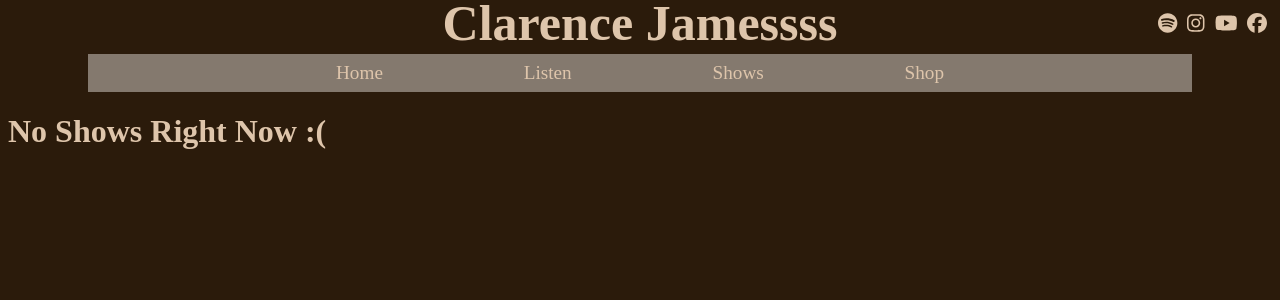
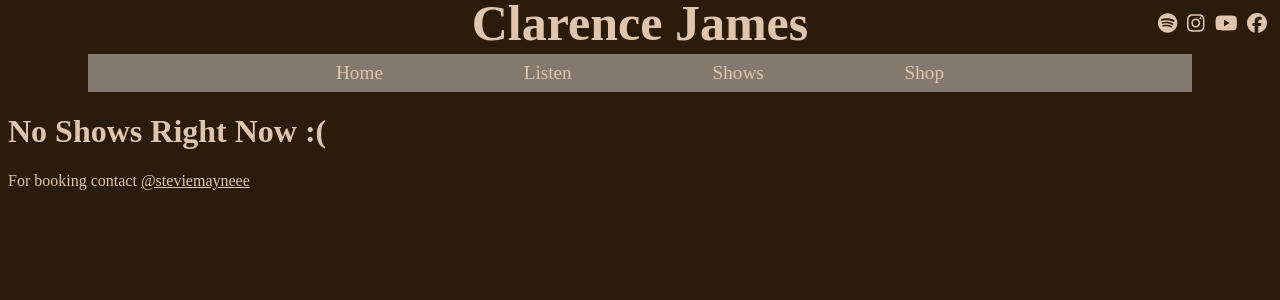
Before and after one commit to MatteoCoffman/ClarenceJames, a React (Create React App) app: page /shows in a window 1280 px wide. Shown: the top 300 px of the page. Built offline with nearby package versions, Linux system fonts and the light colour scheme.

Commit message:
Added Stevie Link

```diff
--- a/src/App.css
+++ b/src/App.css
@@ -1,5 +1,13 @@
 body {
   background-color: #2b1b0b;
+}
+
+p {
+  color: #dec5ab;
+}
+
+a {
+  color: #dec5ab;
 }
 
 h1 {
--- a/src/App.js
+++ b/src/App.js
@@ -12,7 +12,7 @@ function App() {
   return (
     <Router>
       <div className="header">
-        <h1 className="name">Clarence Jamessss</h1>
+        <h1 className="name">Clarence James</h1>
         <div className="socials">
           <Socials />
         </div>
--- a/src/pages/Shows.js
+++ b/src/pages/Shows.js
@@ -2,6 +2,10 @@ export default function Shows() {
   return (
     <div>
       <h1>No Shows Right Now :(</h1>
+      <p>
+        For booking contact{" "}
+        <a href="https://www.instagram.com/steviemayneee/">@steviemayneee</a>
+      </p>
     </div>
   );
 }
```
